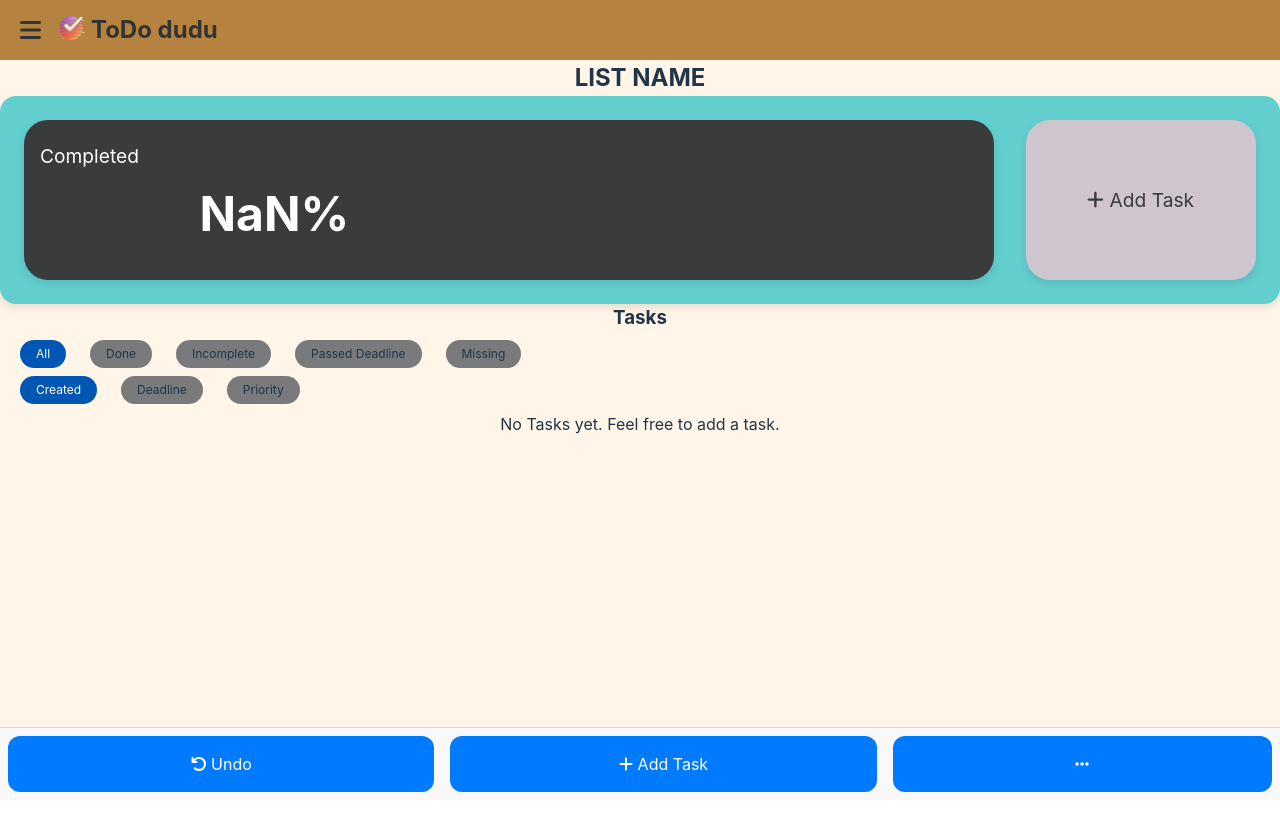
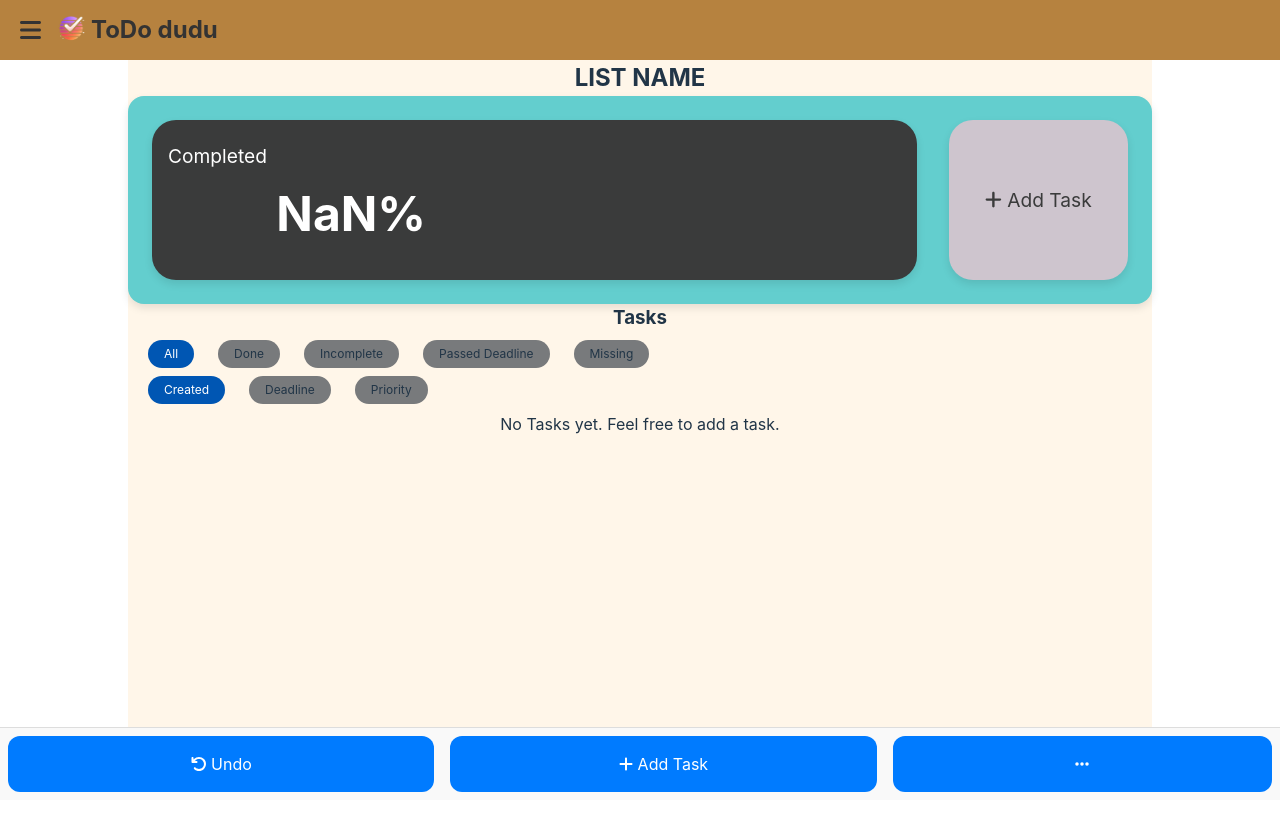
Before and after one commit to SiegfredLorelle/lexmeet-todo, a React (Vite) app: page / in a window 1280 px wide. Shown: the top 830 px of the page. Built offline with nearby package versions, Linux system fonts and the light colour scheme.

Commit message:
Center task container horizontally

```diff
--- a/src/assets/styles/App.scss
+++ b/src/assets/styles/App.scss
@@ -2,7 +2,6 @@
   width: 100vw;
   text-align: center;
   min-height: 100vh;
-
 }
 
 @media (prefers-reduced-motion: no-preference) {
--- a/src/assets/styles/main.scss
+++ b/src/assets/styles/main.scss
@@ -14,8 +14,8 @@
   font-weight: 400;
 
   color-scheme: light dark;
-  color: rgba(105, 105, 105, 0.87);
-  background-color: #242424;
+  color: rgba(102, 102, 102, 0.87);
+  background-color: $white;
 
   font-synthesis: none;
   text-rendering: optimizeLegibility;
--- a/src/assets/styles/tasks.scss
+++ b/src/assets/styles/tasks.scss
@@ -6,6 +6,11 @@
   min-height: 100vh;
   position: relative;
   padding-bottom: 4rem;
+
+  @media (min-width: 768px) {
+    width: 80%;
+    margin: 0 auto; /* Center the container horizontally */
+  }
 }
 
 .tasks-section.tasks {
```
